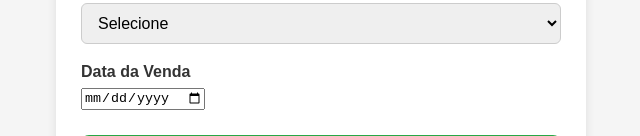
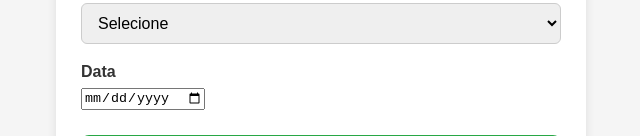
Before and after one commit to willianmolari/MolariWillian, a plain HTML site: page index.html in a window 1280 px wide. Shown: the part 664-800 px from the top of the page, 319-959 px from the left. Drawn offline with Linux system fonts and the light colour scheme.

Commit message:
Update index.html

```diff
--- a/index.html
+++ b/index.html
@@ -4,6 +4,7 @@
 <meta charset="UTF-8" />
 <meta name="viewport" content="width=device-width, initial-scale=1.0" />
 <title>Orçamento Impressão 3D - Gestão</title>
+<!-- Link para o arquivo de estilo -->
 <link rel="stylesheet" href="styles.css" />
 </head>
 <body>
@@ -16,6 +17,7 @@
 
 <h1>Orçamento Impressão 3D</h1>
 
+<!-- Tela de Gestão Geral (Orçamento e Venda) -->
 <section id="telaGestao" class="active">
   <div class="container">
 
@@ -49,7 +51,7 @@
       <option value="Não">Não</option>
     </select>
 
-    <label for="dataVenda">Data da Venda</label>
+    <label for="dataVenda">Data</label>
     <input type="date" id="dataVenda" />
 
     <button id="btnEnviar">Calcular Orçamento</button>
@@ -68,6 +70,7 @@
   </div>
 </section>
 
+<!-- Tela de Gastos -->
 <section id="telaGastos">
   <div class="container">
     <h2>Registro de Gastos</h2>
@@ -84,6 +87,7 @@
   </div>
 </section>
 
+<!-- Tela de Estoque -->
 <section id="telaEstoque">
   <div class="container">
     <h2>Atualização de Estoque</h2>
@@ -112,7 +116,7 @@
   </div>
 </section>
 
+<!-- Link para o arquivo de script -->
 <script src="script.js"></script>
-
 </body>
 </html>
```
